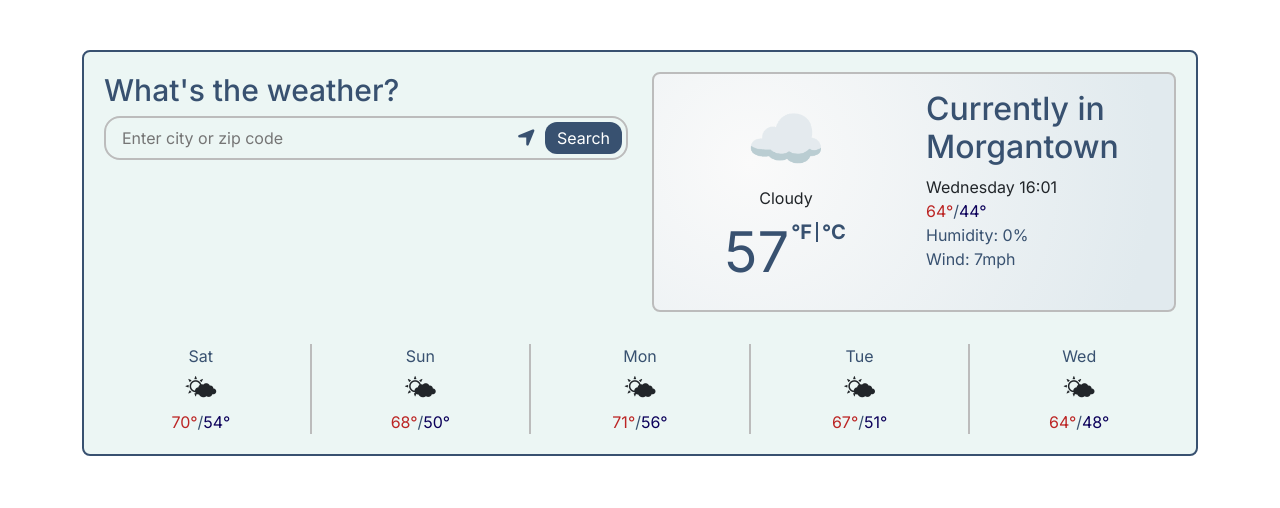
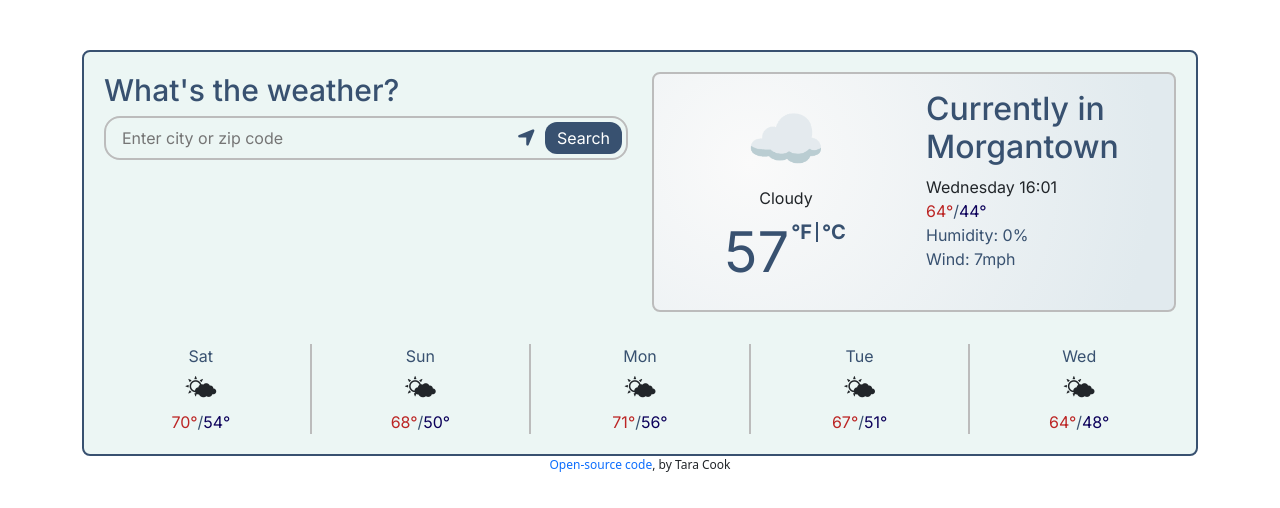
Before and after one commit to tcook88/weather-app, a plain HTML site: page index.html in a window 1280 px wide. Drawn offline with nearby package versions, Linux system fonts and the light colour scheme.

Commit message:
added footer with link to github

```diff
--- a/index.html
+++ b/index.html
@@ -80,9 +80,10 @@
                     <div class="daily-icon">🌤</div>
                     <div class="weather"><span class="high">64°</span>/<span class="low">48°</span></div>
                 </div>
-
-
             </div>
+        </div>
+        <div class="footer"><a href="https://github.com/tcook88/weather-app" class="github-link">Open-source code</a>,
+            by Tara Cook
         </div>
     </div>
     <script src="src/index.js"></script>
--- a/src/style.css
+++ b/src/style.css
@@ -132,3 +132,12 @@ body {
 .col-daily:last-child {
     border: none;
 }
+
+.footer {
+    font-size: 12px;
+    text-align: center;
+}
+
+.github-link {
+    text-decoration: none;
+}
```
